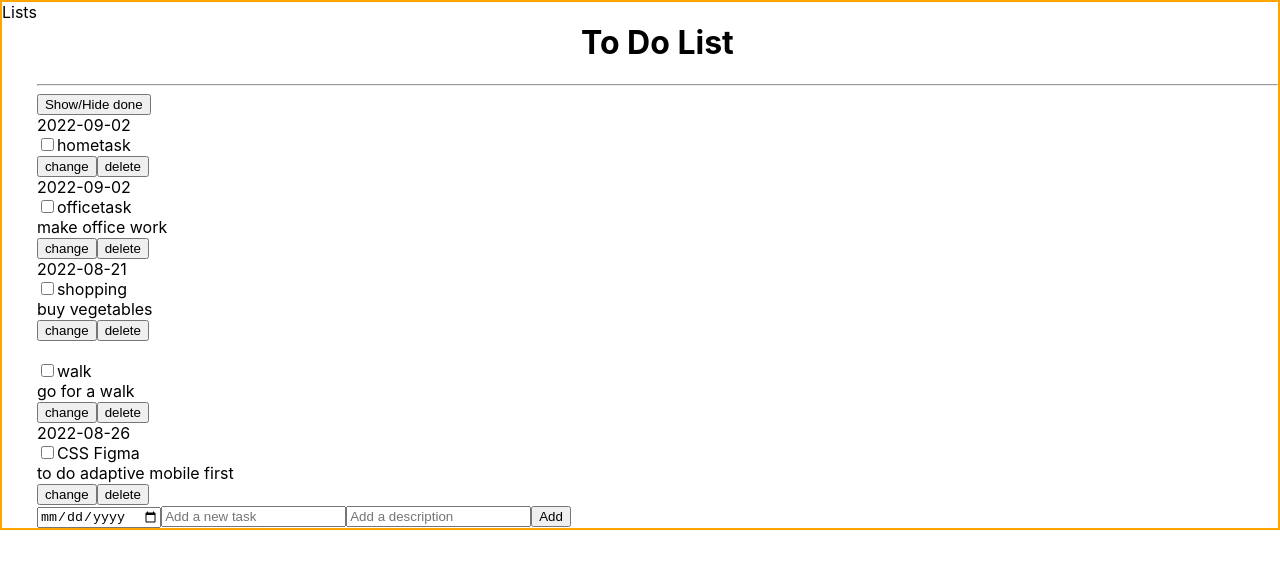
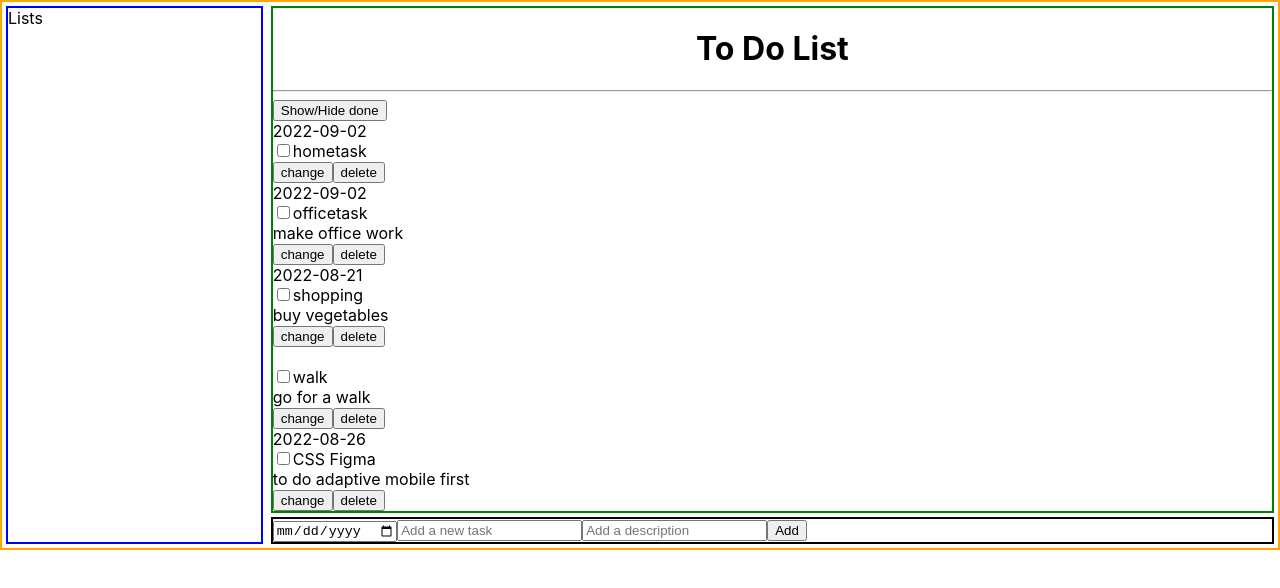
Before and after one commit to Jim4Support/React, a React (Create React App) app: page / in a window 1280 px wide. Shown: the top 588 px of the page. Built offline with nearby package versions, Linux system fonts and the light colour scheme.

Commit message:
Correct date output & push

```diff
--- a/src/App.js
+++ b/src/App.js
@@ -1,8 +1,8 @@
 import React, { useState } from "react";
 import './App.css';
-import Main from './Components/Main/Main.js';
-import Header from './Components/Header/Header.js';
-import Footer from './Components/Footer/Footer.js';
+import TaskList from './Components/TaskList/TaskList.jsx';
+import Sidebar from './Components/Sidebar/Sidebar.jsx';
+import TaskForm from './Components/TaskForm/TaskForm.jsx';
 
 function App() {
 
@@ -46,10 +46,10 @@ function App() {
 
   return (
     <div className="todoapp">
-      <Header />
+      <Sidebar />
       <div className='content'>
-        <Main tasks={tasks} setTasks={setTasks}/>
-        <Footer tasks={tasks} setTasks={setTasks}/>
+        <TaskList tasks={tasks} setTasks={setTasks}/>
+        <TaskForm tasks={tasks} setTasks={setTasks}/>
       </div>
     </div>
   );
--- a/src/Components/Header/Header.js
+++ /dev/null
@@ -1,10 +0,0 @@
-import React from 'react';
-import './Header.css';
-
-export default function Header() {
-    return (
-        <header className="header">
-            Lists
-        </header>
-    )
-}
--- a/src/Components/Header/Header.css
+++ b/src/Components/Sidebar/Sidebar.css
@@ -1,4 +1,4 @@
-.appheader {
+.sidebar {
     border: 2px solid blue;
     margin: 4px;
     flex: 1;
--- /dev/null
+++ b/src/Components/Sidebar/Sidebar.jsx
@@ -0,0 +1,10 @@
+import React from 'react';
+import './Sidebar.css';
+
+export default function Sidebar() {
+    return (
+        <header className="sidebar">
+            Lists
+        </header>
+    )
+}
--- a/src/Components/Footer/Footer.css
+++ b/src/Components/TaskForm/TaskForm.css
@@ -1,4 +1,4 @@
-.appfooter {
+.taskform {
     border: 2px solid black;
     margin: 4px;
 }
--- a/src/Components/Footer/Footer.js
+++ b/src/Components/TaskForm/TaskForm.jsx
@@ -1,18 +1,18 @@
 import React, {useState} from 'react';
-import './Footer.css'
+import './TaskForm.css'
 
-export default function Footer({tasks, setTasks}) {
+export default function TaskForm({tasks, setTasks}) {
 
   const [newTask, setNewTask] = useState('');
   const [newDesc, setNewDesc] = useState('');
 
-  // const handleInputChange = (event) => { //example
+  // const handleInputChange = (event) => {
   //   const target = event.target;
   //   const value = target.type === 'checkbox' ? target.checked : target.value;
   //   const name = target.name;
 
-  //   this.setState({
-  //     [name]: value
+  //   this.setNewTask({
+  //     [name]: value,
   //   });
   // }
 
@@ -33,7 +33,7 @@ export default function Footer({tasks, setTasks}) {
   // }
 
   const nameAndDesc = (event) => {
-    event.preventDefault();
+    event.preventDefault()
     addTask()
     // addDesc()
   }
@@ -54,7 +54,7 @@ export default function Footer({tasks, setTasks}) {
 
 
     return (
-        <footer className='footer'>
+        <footer className='taskform'>
             <form onSubmit={nameAndDesc}>
                 <input name="dueDate" type="date"/>
                 <input name="name" type="text" placeholder="Add a new task" value={newTask} onChange={(t) => setNewTask(t.target.value)}/>
--- a/src/Components/Main/Main.css
+++ b/src/Components/TaskList/TaskList.css
@@ -1,4 +1,4 @@
-.appmain {
+.tasklist {
 border: 2px solid green;
     margin: 4px;
 }
--- a/src/Components/Main/Main.js
+++ b/src/Components/TaskList/TaskList.jsx
@@ -1,7 +1,7 @@
 import React, { useState } from 'react';
-import './Main.css';
+import './TaskList.css';
 
-export default function Main({tasks, setTasks}) {
+export default function TaskList({tasks, setTasks}) {
     const [update, setUpdate] = useState(null);
     const [value, setValue] = useState('');
 
@@ -27,7 +27,7 @@ export default function Main({tasks, setTasks}) {
     }
 
     return (
-        <main className='main'>
+        <main className='tasklist'>
             <h1>To Do List</h1>
             <hr className="hr" size="5px"/>
             <div id="show">
```
